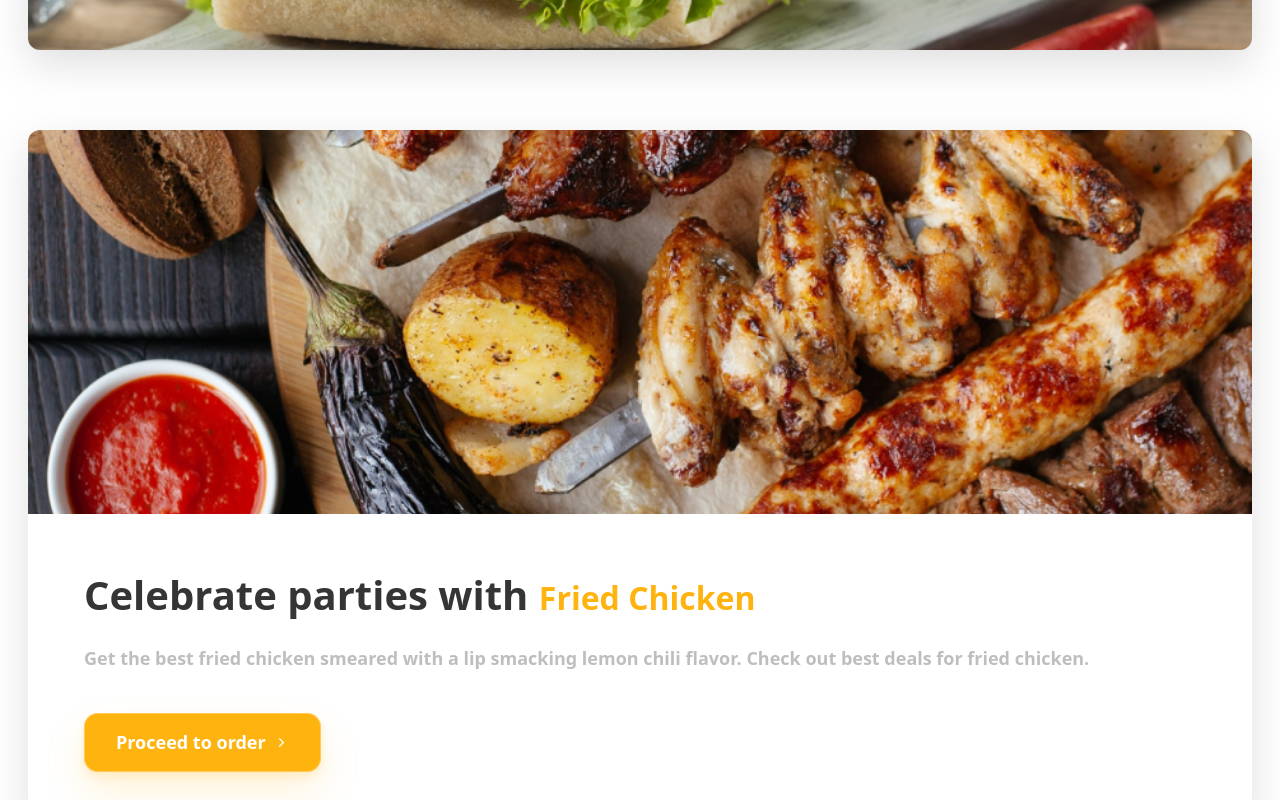
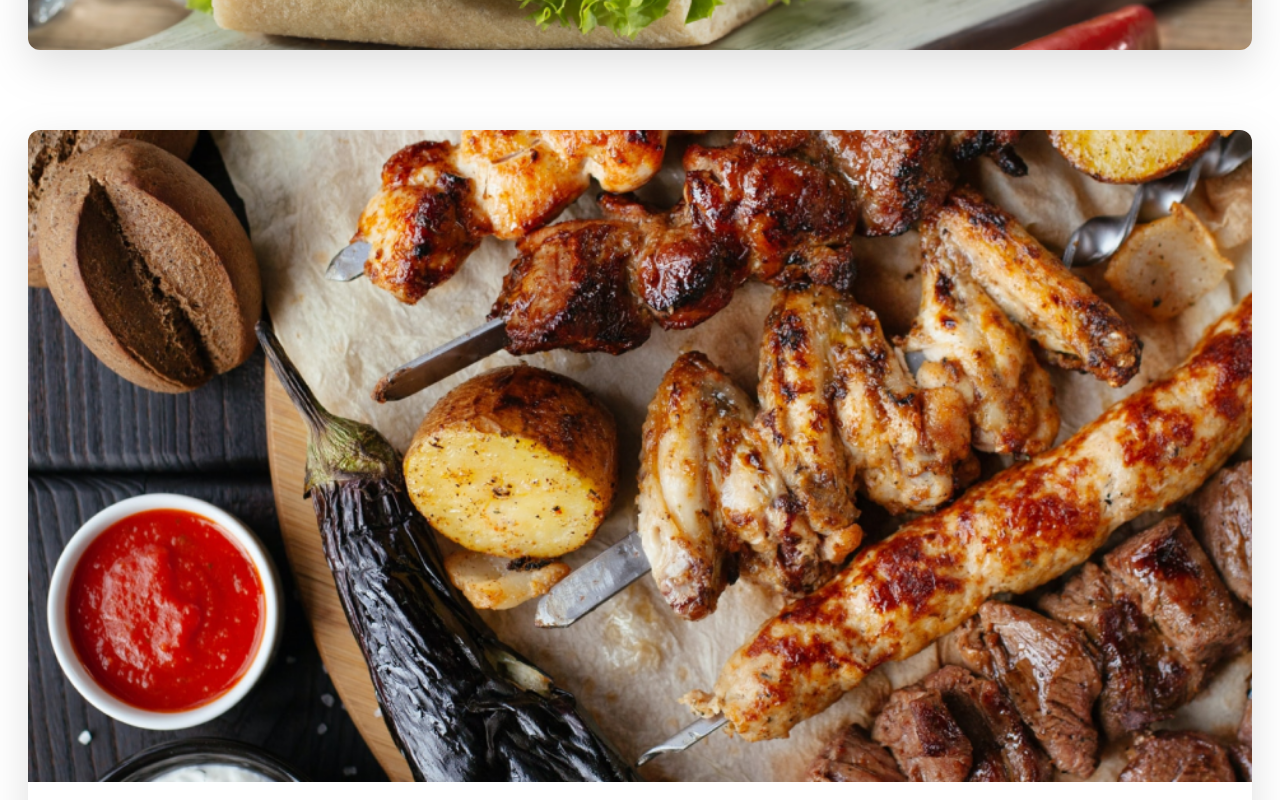
Before and after one commit to Abdelghfarsalah/foodwagon, a Next.js app: page /en/home in a window 1280 px wide. Shown: the part 8140-8940 px from the top of the page. Built offline with nearby package versions, Linux system fonts and the light colour scheme.

Commit message:
make some change to responsive

```diff
--- a/components/pages/home/body/Orders/OrdersCard/index.tsx
+++ b/components/pages/home/body/Orders/OrdersCard/index.tsx
@@ -20,13 +20,13 @@ export default function OrdersCard({
         {direction && (
           <img
             src={image}
-            className="w-full h-64 sm:h-80 lg:h-96 2xl:h-auto 2xl:w-1/2 object-cover 2xl:rounded-l-xl"
+            className="w-full flex-1 h-64 sm:h-80 lg:h-96 2xl:h-auto 2xl:w-2/3 object-cover 2xl:rounded-l-xl"
             alt=""
           />
         )}
 
         {/* Content */}
-        <div className="flex flex-col justify-center w-full 2xl:w-1/2 px-6 sm:px-10 lg:px-14 py-10 sm:py-12 lg:py-14">
+        <div className="flex flex-col justify-center  w-full  2xl:w-1/3 px-6 sm:px-10 lg:px-14 py-10 sm:py-12 lg:py-14 2xl:py-14">
 
           <div>
             <p className="text-[28px] sm:text-[34px] lg:text-[40px] 2xl:text-[43px] font-bold text-[#353535] max-w-full 2xl:max-w-102 leading-tight">
@@ -42,7 +42,7 @@ export default function OrdersCard({
           </div>
 
           {/* Button */}
-          <div className="flex items-center justify-center gap-2 bg-primary px-6 sm:px-8 py-3 sm:py-4 mt-8 sm:mt-10 rounded-[14px] ring-1 ring-inset ring-white/30 font-bold text-white shadow-[0_5px_10px_0_#FFAE0026,0_20px_40px_0_#FFAE0026] cursor-pointer w-full sm:w-fit">
+          <div className="flex w-200 2xl:mt-28 items-center justify-center gap-2 bg-primary px-6 sm:px-8 py-3 sm:py-4 mt-8 sm:mt-10 rounded-[14px] ring-1 ring-inset ring-white/30  font-bold text-white shadow-[0_5px_10px_0_#FFAE0026,0_20px_40px_0_#FFAE0026] cursor-pointer w-full ">
             <p className="text-[14px] sm:text-[16px] lg:text-[18px]">
               Proceed to order
             </p>
@@ -54,7 +54,7 @@ export default function OrdersCard({
         {!direction && (
           <img
             src={image}
-            className="w-full h-64 sm:h-80 lg:h-96 2xl:h-auto 2xl:w-1/2 object-cover 2xl:rounded-r-xl"
+            className="w-full h-64 sm:h-80 lg:h-96 2xl:h-auto  2xl:w-2/3 object-cover 2xl:rounded-r-xl"
             alt=""
           />
         )}
```
